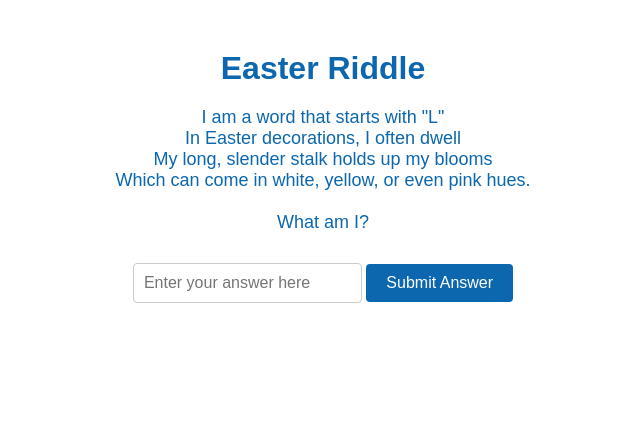
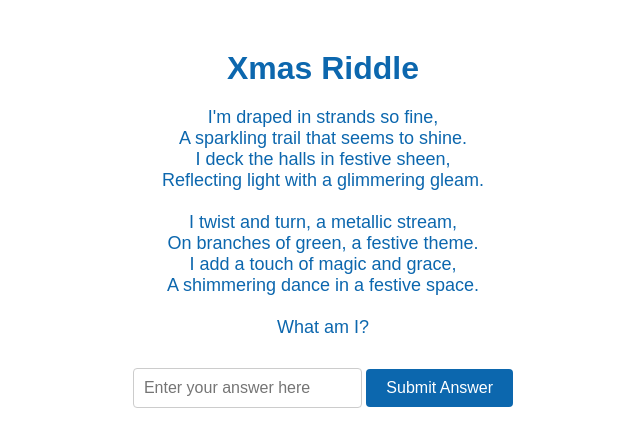
Before and after one commit to jayarr90/riseaster, a plain HTML site: page riddle.html in a window 1280 px wide. Shown: the whole page, without its empty margins (317-957 px from the left). Drawn offline with Linux system fonts and the light colour scheme.

Commit message:
Update riddle.html

```diff
--- a/riddle.html
+++ b/riddle.html
@@ -1,16 +1,21 @@
 <!DOCTYPE html>
 <html>
 <head>
-	<title>Easter Riddle</title>
+	<title>Xmas Riddle</title>
 	<link rel="stylesheet" type="text/css" href="riddlecss.css">
 </head>
 <body>
 	<div id="riddle-container">
-		<h1>Easter Riddle</h1>
-		<p>I am a word that starts with "L"<br>
-			In Easter decorations, I often dwell<br>
-			My long, slender stalk holds up my blooms<br>
-			Which can come in white, yellow, or even pink hues.<br><br>
+		<h1>Xmas Riddle</h1>
+		<p>I'm draped in strands so fine,<br>
+			A sparkling trail that seems to shine.<br>
+			I deck the halls in festive sheen,<br>
+			Reflecting light with a glimmering gleam.<br><br>
+
+			I twist and turn, a metallic stream,<br>
+			On branches of green, a festive theme.<br>
+			I add a touch of magic and grace,<br>
+			A shimmering dance in a festive space.<br><br>
 
 			What am I?</p>
 		<input type="text" id="answer-input" placeholder="Enter your answer here">
```
